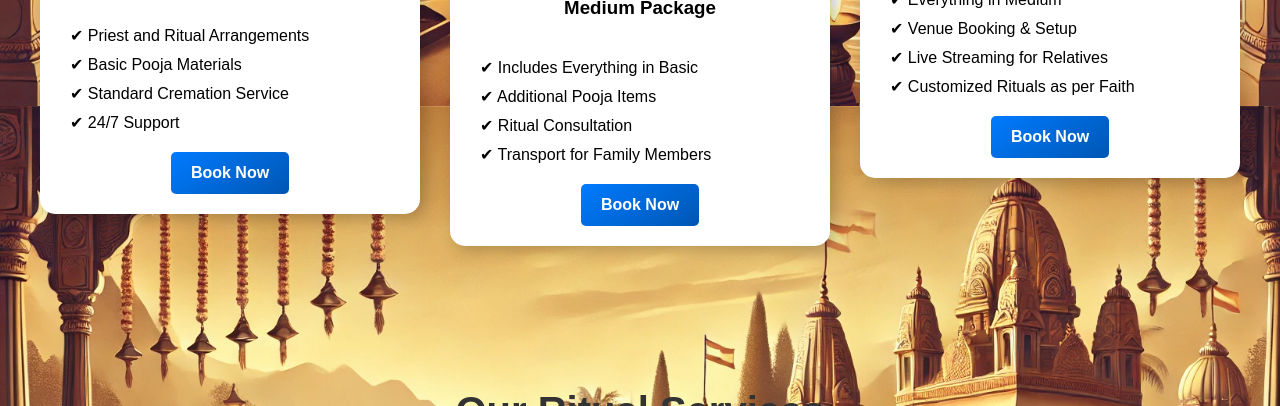
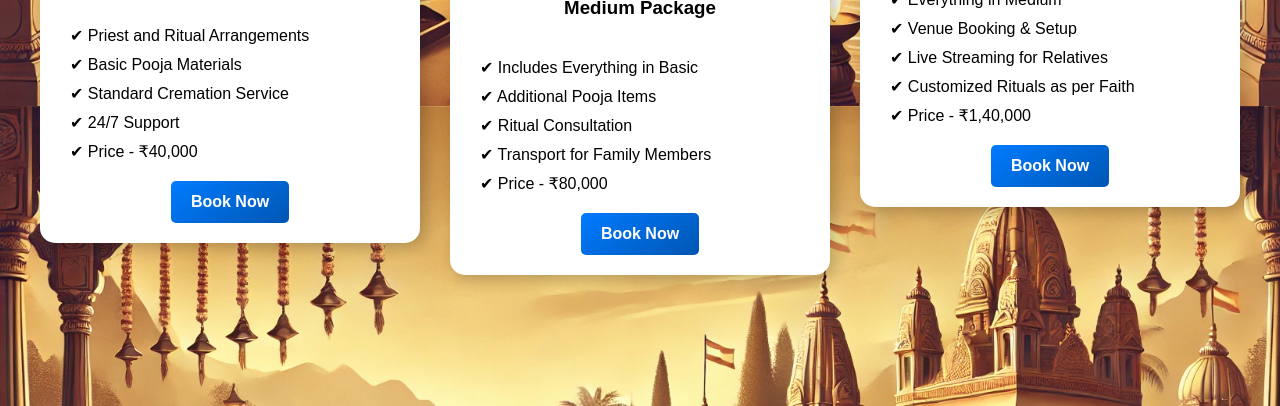
Before and after one commit to 143vishnu/Antim-seva, a plain HTML site: page services.html in a window 1280 px wide. Shown: the part 694-1100 px from the top of the page. Drawn offline with nearby package versions, Linux system fonts and the light colour scheme.

Commit message:
Update services.html

```diff
--- a/services.html
+++ b/services.html
@@ -37,6 +37,7 @@
                 <li>✔ Basic Pooja Materials</li>
                 <li>✔ Standard Cremation Service</li>
                 <li>✔ 24/7 Support</li>
+                <li>✔ Price - ₹40,000</li>
             </ul>
             <div class="btn-container">
                 <button class="service-btn" onclick="window.location.href='booking.html'">Book Now</button>
@@ -52,6 +53,7 @@
                 <li>✔ Additional Pooja Items</li>
                 <li>✔ Ritual Consultation</li>
                 <li>✔ Transport for Family Members</li>
+                <li>✔ Price - ₹80,000</li>
             </ul>
             <div class="btn-container">
                 <button class="service-btn" onclick="window.location.href='booking.html'">Book Now</button>
@@ -67,6 +69,8 @@
                 <li>✔ Venue Booking & Setup</li>
                 <li>✔ Live Streaming for Relatives</li>
                 <li>✔ Customized Rituals as per Faith</li>
+                <li>✔ Price - ₹1,40,000</li>
+
             </ul>
             <div class="btn-container">
                 <button class="service-btn" onclick="window.location.href='booking.html'">Book Now</button>
```
